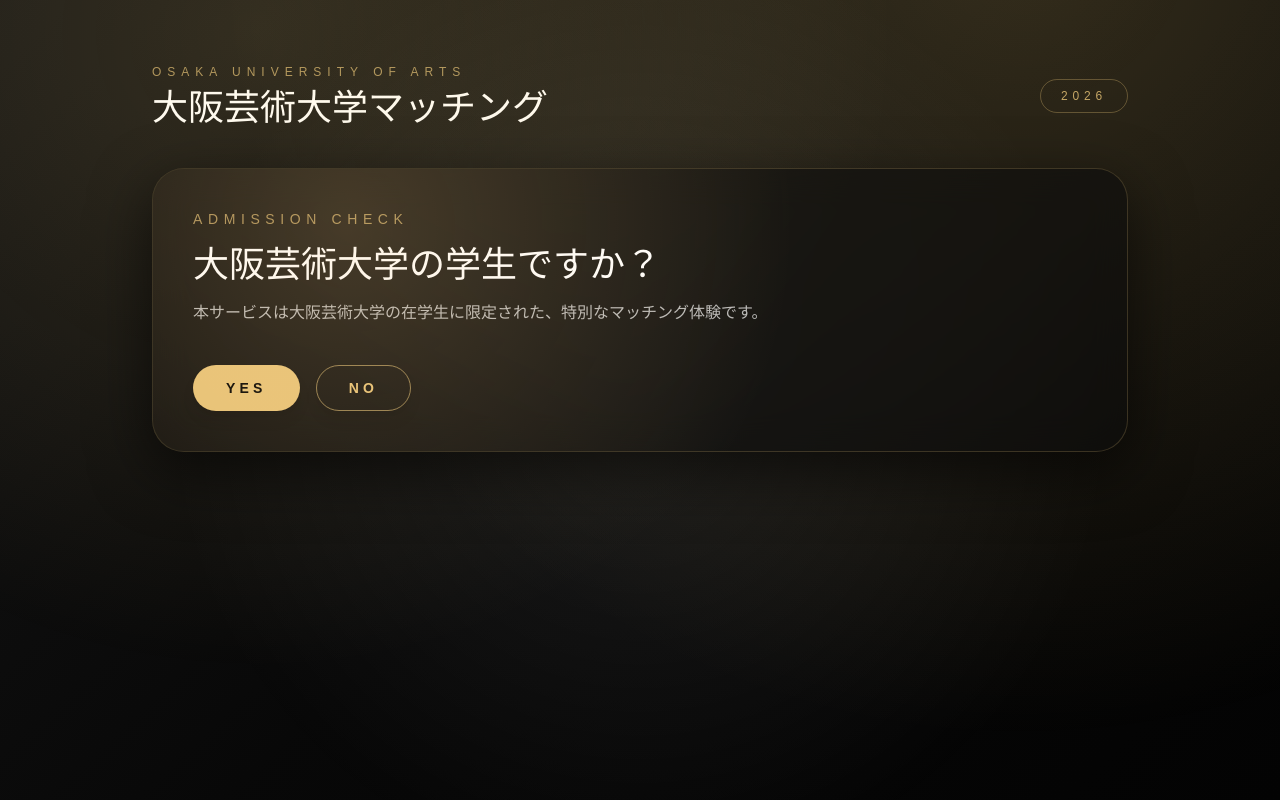
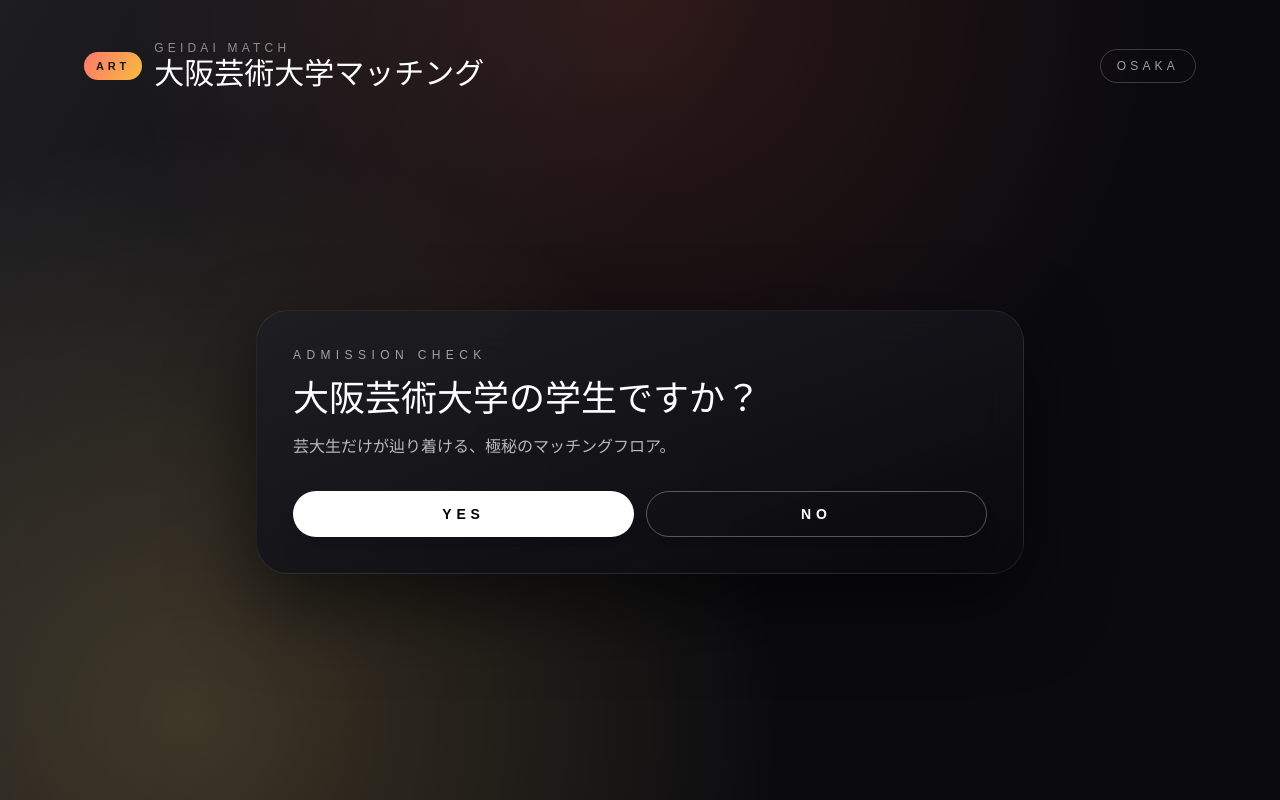
Before and after one commit to 6u0/geidai-match, a React (Vite) app: page / in a window 1280 px wide. Built offline with nearby package versions, Linux system fonts and the light colour scheme.

Commit message:
Tinder-style UI refresh

```diff
--- a/src/App.jsx
+++ b/src/App.jsx
@@ -36,25 +36,26 @@
   }, [step])
 
   return (
-    <div className="min-h-screen bg-luxury text-white">
-      <div className="lux-stars" aria-hidden="true" />
-      <main className="mx-auto flex min-h-screen max-w-5xl flex-col px-6 py-16 font-sans">
-        <header className="mb-10 flex items-center justify-between">
-          <div className="space-y-2">
-            <p className="text-xs uppercase tracking-[0.5em] text-gold/70">
-              Osaka University of Arts
+    <div className="min-h-screen bg-tinder text-white">
+      <div className="tinder-sheen" aria-hidden="true" />
+      <main className="mx-auto flex min-h-screen max-w-6xl flex-col px-5 py-10 font-sans">
+        <header className="mb-8 flex items-center justify-between">
+          <div className="flex items-center gap-3">
+            <div className="tinder-badge">ART</div>
+            <div>
+              <p className="text-xs uppercase tracking-[0.35em] text-white/50">
+                Geidai Match
               </p>
-            <h1 className="font-serif text-3xl sm:text-4xl">
-              {title}
-            </h1>
+              <h1 className="font-serif text-2xl sm:text-3xl">{title}</h1>
             </div>
-          <div className="hidden rounded-full border border-gold/30 px-5 py-2 text-xs tracking-[0.4em] text-gold/80 sm:block">
-            2026
+          </div>
+          <div className="hidden rounded-full border border-white/20 px-4 py-2 text-xs tracking-[0.35em] text-white/60 sm:block">
+            OSAKA
           </div>
         </header>
 
-        <section className="glass-panel relative overflow-hidden">
-          <div className="lux-glow" aria-hidden="true" />
+        <section className="mx-auto flex w-full max-w-3xl flex-1 flex-col items-center justify-center">
+          <div className="tinder-card">
             <AnimatePresence mode="wait">
               {step === STEPS.ENTRY && (
                 <motion.div
@@ -63,30 +64,30 @@
                   initial="hidden"
                   animate="visible"
                   exit="exit"
-                className="space-y-10"
+                  className="space-y-8"
                 >
                   <div className="space-y-4">
-                  <p className="text-sm uppercase tracking-[0.4em] text-gold/70">
+                    <p className="text-xs uppercase tracking-[0.45em] text-white/60">
                       Admission Check
                     </p>
                     <h2 className="font-serif text-3xl sm:text-4xl">
                       大阪芸術大学の学生ですか？
                     </h2>
-                  <p className="max-w-2xl text-white/70">
-                    本サービスは大阪芸術大学の在学生に限定された、特別なマッチング体験です。
+                    <p className="text-white/70">
+                      芸大生だけが辿り着ける、極秘のマッチングフロア。
                     </p>
                   </div>
-                <div className="flex flex-col gap-4 sm:flex-row">
+                  <div className="grid gap-3 sm:grid-cols-2">
                     <button
                       type="button"
-                    className="lux-button"
+                      className="tinder-cta"
                       onClick={() => setStep(STEPS.GENDER)}
                     >
                       YES
                     </button>
                     <button
                       type="button"
-                    className="lux-button ghost"
+                      className="tinder-cta ghost"
                       onClick={() => setStep(STEPS.DENIED)}
                     >
                       NO
@@ -108,7 +109,7 @@
                   <p className="text-white/70">またの機会をお待ちしています。</p>
                   <button
                     type="button"
-                  className="lux-button ghost"
+                    className="tinder-cta ghost"
                     onClick={() => setStep(STEPS.ENTRY)}
                   >
                     戻る
@@ -125,15 +126,15 @@
                   exit="exit"
                   className="space-y-8"
                 >
-                <p className="text-sm uppercase tracking-[0.4em] text-gold/70">
+                  <p className="text-xs uppercase tracking-[0.45em] text-white/60">
                     Select Gender
                   </p>
-                <div className="grid gap-4 sm:grid-cols-3">
+                  <div className="grid gap-3 sm:grid-cols-3">
                     {['女性', '男性', '回答しない'].map((option) => (
                       <button
                         key={option}
                         type="button"
-                      className="lux-select"
+                        className="tinder-select"
                         onClick={() => {
                           setGender(option)
                           setStep(STEPS.LOADING)
@@ -144,7 +145,7 @@
                     ))}
                   </div>
                   {gender && (
-                  <p className="text-xs tracking-[0.3em] text-gold/70">
+                    <p className="text-xs tracking-[0.3em] text-white/60">
                       選択中: {gender}
                     </p>
                   )}
@@ -161,16 +162,16 @@
                   className="grid gap-8"
                 >
                   <div className="space-y-3">
-                  <p className="text-sm uppercase tracking-[0.4em] text-gold/70">
+                    <p className="text-xs uppercase tracking-[0.45em] text-white/60">
                       Searching
                     </p>
                     <h2 className="font-serif text-3xl sm:text-4xl">
                       マッチング相手を探しています...
                     </h2>
                   </div>
-                <div className="lux-loader">
+                  <div className="tinder-loader">
                     <motion.span
-                    className="lux-loader-bar"
+                      className="tinder-loader-bar"
                       initial={{ width: '0%' }}
                       animate={{ width: '100%' }}
                       transition={{ duration: 2.6, ease: 'easeInOut' }}
@@ -189,80 +190,51 @@
                   initial="hidden"
                   animate="visible"
                   exit="exit"
-                className="grid gap-8"
+                  className="grid gap-7"
                 >
-                <div className="flex flex-col gap-6 sm:flex-row sm:items-center sm:justify-between">
-                  <div className="flex items-center gap-5">
+                  <div className="flex flex-col gap-5">
+                    <div className="flex items-center gap-4">
                       <img
                         src={tkmt1024}
                         srcSet={`${tkmt512} 512w, ${tkmt1024} 1024w`}
-                      sizes="(max-width: 640px) 96px, 120px"
+                        sizes="(max-width: 640px) 88px, 120px"
                         alt="塚本邦彦のアイコン"
-                      className="h-24 w-24 rounded-full border border-gold/60 object-cover shadow-2xl sm:h-28 sm:w-28"
+                        className="h-24 w-24 rounded-3xl border border-white/30 object-cover shadow-2xl sm:h-28 sm:w-28"
                       />
-                    <div className="space-y-2">
-                    <p className="text-sm uppercase tracking-[0.4em] text-gold/70">
+                      <div>
+                        <p className="text-xs uppercase tracking-[0.45em] text-white/60">
                           Matched
                         </p>
-                    <h2 className="font-serif text-4xl">塚本邦彦</h2>
+                        <h2 className="font-serif text-3xl sm:text-4xl">塚本邦彦</h2>
                         <p className="text-white/70">
                           学長らしい格言: 「芸術は、沈黙の中にこそ真価が宿る。」
                         </p>
                       </div>
                     </div>
-                  <span className="hidden rounded-full border border-gold/40 px-4 py-2 text-xs tracking-[0.35em] text-gold/70 sm:block">
-                    Premium
-                  </span>
+                    <div className="tinder-meter">
+                      <span>Match</span>
+                      <strong>98%</strong>
                     </div>
-                <div className="grid gap-6 sm:grid-cols-[1.2fr_1fr]">
-                  <div className="lux-profile">
-                    <p className="text-xs uppercase tracking-[0.35em] text-gold/70">
+                  </div>
+                  <div className="grid gap-4 sm:grid-cols-2">
+                    <div className="tinder-chip">
+                      <p className="text-xs uppercase tracking-[0.35em] text-white/60">
                         Profile
                       </p>
-                    <div className="space-y-3">
-                      <div>
-                        <p className="text-xs text-white/50">名前</p>
-                        <p className="text-lg">塚本邦彦</p>
+                      <p className="mt-2 text-lg">好きなもの: バッタ</p>
+                      <p className="text-white/60">芸術の品格は、日常の細部に宿ります。</p>
                     </div>
-                      <div>
-                        <p className="text-xs text-white/50">好きなもの</p>
-                        <p className="text-lg">バッタ</p>
-                      </div>
-                      <div>
-                        <p className="text-xs text-white/50">一言</p>
-                        <p className="text-lg">
-                          芸術の品格は、日常の細部に宿ります。
+                    <div className="tinder-chip">
+                      <p className="text-xs uppercase tracking-[0.35em] text-white/60">
+                        Message
                       </p>
+                      <p className="mt-2 text-lg">塚本邦彦: 「バッタに興味はありますか？」</p>
                     </div>
                   </div>
-                  </div>
-                  <div className="lux-card">
-                    <p className="text-xs uppercase tracking-[0.35em] text-gold/70">
-                      Match Score
-                    </p>
-                    <p className="font-serif text-5xl text-gold">98</p>
-                    <p className="text-white/60">
-                      学長級の感性に最も近い候補として選出されました。
-                    </p>
-                  </div>
-                </div>
-                <motion.div
-                  className="lux-profile"
-                  initial={{ opacity: 0, y: 12 }}
-                  animate={{ opacity: 1, y: 0 }}
-                  transition={{ delay: 0.4, duration: 0.5 }}
-                >
-                  <p className="text-xs uppercase tracking-[0.35em] text-gold/70">
-                    Message
-                  </p>
-                  <p className="mt-3 text-lg">
-                    塚本邦彦: 「バッタに興味はありますか？」
-                  </p>
-                </motion.div>
-                <div className="flex flex-col gap-4 sm:flex-row">
+                  <div className="flex flex-col gap-3 sm:flex-row">
                     <button
                       type="button"
-                    className="lux-button"
+                      className="tinder-cta"
                       onClick={() => {
                         setGender('')
                         setStep(STEPS.ENTRY)
@@ -270,13 +242,14 @@
                     >
                       もう一度試す
                     </button>
-                  <button type="button" className="lux-button ghost">
+                    <button type="button" className="tinder-cta ghost">
                       プロフィールを保存
                     </button>
                   </div>
                 </motion.div>
               )}
           </AnimatePresence>
+          </div>
         </section>
       </main>
     </div>
--- a/src/index.css
+++ b/src/index.css
@@ -13,91 +13,103 @@
 body {
   margin: 0;
   min-height: 100vh;
-  background: radial-gradient(circle at top, #1a1a1a 0%, #080808 55%, #020202 100%);
+  background: #0b0b0f;
 }
 
 #root {
   min-height: 100vh;
 }
 
-.bg-luxury {
-  background: linear-gradient(135deg, rgba(20, 20, 20, 0.98) 0%, rgba(8, 8, 8, 0.95) 50%, rgba(3, 3, 3, 1) 100%);
+.bg-tinder {
+  background: radial-gradient(circle at top, rgba(255, 99, 72, 0.14), transparent 50%),
+    radial-gradient(circle at 15% 90%, rgba(255, 215, 120, 0.2), transparent 45%),
+    #0b0b0f;
   position: relative;
   overflow: hidden;
 }
 
-.lux-stars {
+.tinder-sheen {
   position: absolute;
-  inset: -20% 0 0;
-  background: radial-gradient(circle at 20% 20%, rgba(255, 215, 120, 0.15), transparent 50%),
-    radial-gradient(circle at 80% 10%, rgba(255, 215, 120, 0.18), transparent 60%),
-    radial-gradient(circle at 50% 60%, rgba(255, 255, 255, 0.08), transparent 55%);
-  filter: blur(0.5px);
+  inset: 0;
+  background: linear-gradient(120deg, rgba(255, 255, 255, 0.08), transparent 45%);
   pointer-events: none;
+  mix-blend-mode: screen;
 }
 
-.glass-panel {
-  border: 1px solid rgba(231, 195, 120, 0.2);
-  border-radius: 32px;
-  padding: 40px;
-  background: rgba(12, 12, 12, 0.6);
-  box-shadow: 0 20px 60px rgba(0, 0, 0, 0.6);
-  backdrop-filter: blur(18px);
+.tinder-badge {
+  border-radius: 999px;
+  padding: 6px 12px;
+  background: linear-gradient(120deg, #ff6f61, #f7b733);
+  color: #0b0b0f;
+  font-size: 11px;
+  font-weight: 700;
+  letter-spacing: 0.35em;
 }
 
-.lux-glow {
-  position: absolute;
-  inset: 0;
-  background: radial-gradient(circle at 20% 20%, rgba(255, 205, 130, 0.2), transparent 55%);
-  pointer-events: none;
+.tinder-card {
+  width: 100%;
+  border-radius: 32px;
+  padding: 36px;
+  background: linear-gradient(160deg, rgba(30, 30, 36, 0.9), rgba(10, 10, 14, 0.95));
+  border: 1px solid rgba(255, 255, 255, 0.08);
+  box-shadow: 0 30px 80px rgba(0, 0, 0, 0.6);
+  backdrop-filter: blur(22px);
 }
 
-.lux-button {
-  @apply rounded-full border border-transparent bg-gold px-8 py-3 text-sm font-semibold uppercase tracking-[0.3em] text-black shadow-lg transition;
+.tinder-cta {
+  @apply rounded-full border border-transparent bg-white px-8 py-3 text-sm font-semibold uppercase tracking-[0.35em] text-black shadow-xl transition;
 }
 
-.lux-button:hover {
-  @apply -translate-y-0.5 shadow-xl;
+.tinder-cta:hover {
+  @apply -translate-y-0.5 shadow-2xl;
 }
 
-.lux-button.ghost {
-  @apply border border-gold/60 bg-transparent text-gold;
+.tinder-cta.ghost {
+  @apply border border-white/30 bg-transparent text-white;
 }
 
-.lux-select {
-  @apply rounded-2xl border border-white/10 bg-white/5 px-6 py-4 text-left text-lg text-white/80 transition;
+.tinder-select {
+  @apply rounded-2xl border border-white/15 bg-white/5 px-5 py-4 text-left text-lg text-white/80 transition;
 }
 
-.lux-select:hover {
-  @apply border-gold/60 bg-white/10 text-white;
+.tinder-select:hover {
+  @apply border-white/50 bg-white/10 text-white;
 }
 
-.lux-loader {
+.tinder-loader {
   position: relative;
-  height: 8px;
+  height: 10px;
   border-radius: 999px;
-  background: rgba(255, 255, 255, 0.1);
+  background: rgba(255, 255, 255, 0.08);
   overflow: hidden;
 }
 
-.lux-loader-bar {
+.tinder-loader-bar {
   position: absolute;
   inset: 0;
-  background: linear-gradient(90deg, rgba(255, 214, 120, 0.15), rgba(255, 214, 120, 0.9), rgba(255, 214, 120, 0.15));
+  background: linear-gradient(90deg, rgba(255, 111, 97, 0.2), rgba(255, 183, 51, 0.9), rgba(255, 111, 97, 0.2));
 }
 
-.lux-profile {
-  border-radius: 24px;
-  border: 1px solid rgba(255, 255, 255, 0.08);
-  background: rgba(255, 255, 255, 0.04);
-  padding: 28px;
+.tinder-meter {
+  display: flex;
+  align-items: center;
+  justify-content: space-between;
+  border-radius: 999px;
+  padding: 12px 18px;
+  background: rgba(255, 255, 255, 0.08);
+  text-transform: uppercase;
+  letter-spacing: 0.35em;
+  font-size: 12px;
 }
 
-.lux-card {
+.tinder-meter strong {
+  font-size: 16px;
+  letter-spacing: 0.2em;
+}
+
+.tinder-chip {
   border-radius: 24px;
-  border: 1px solid rgba(231, 195, 120, 0.4);
-  background: linear-gradient(160deg, rgba(231, 195, 120, 0.15), rgba(15, 15, 15, 0.9));
-  padding: 28px;
-  display: grid;
-  gap: 12px;
+  border: 1px solid rgba(255, 255, 255, 0.12);
+  background: rgba(255, 255, 255, 0.04);
+  padding: 22px;
 }
```
Lines whose indentation alone changed are shown as unchanged.
